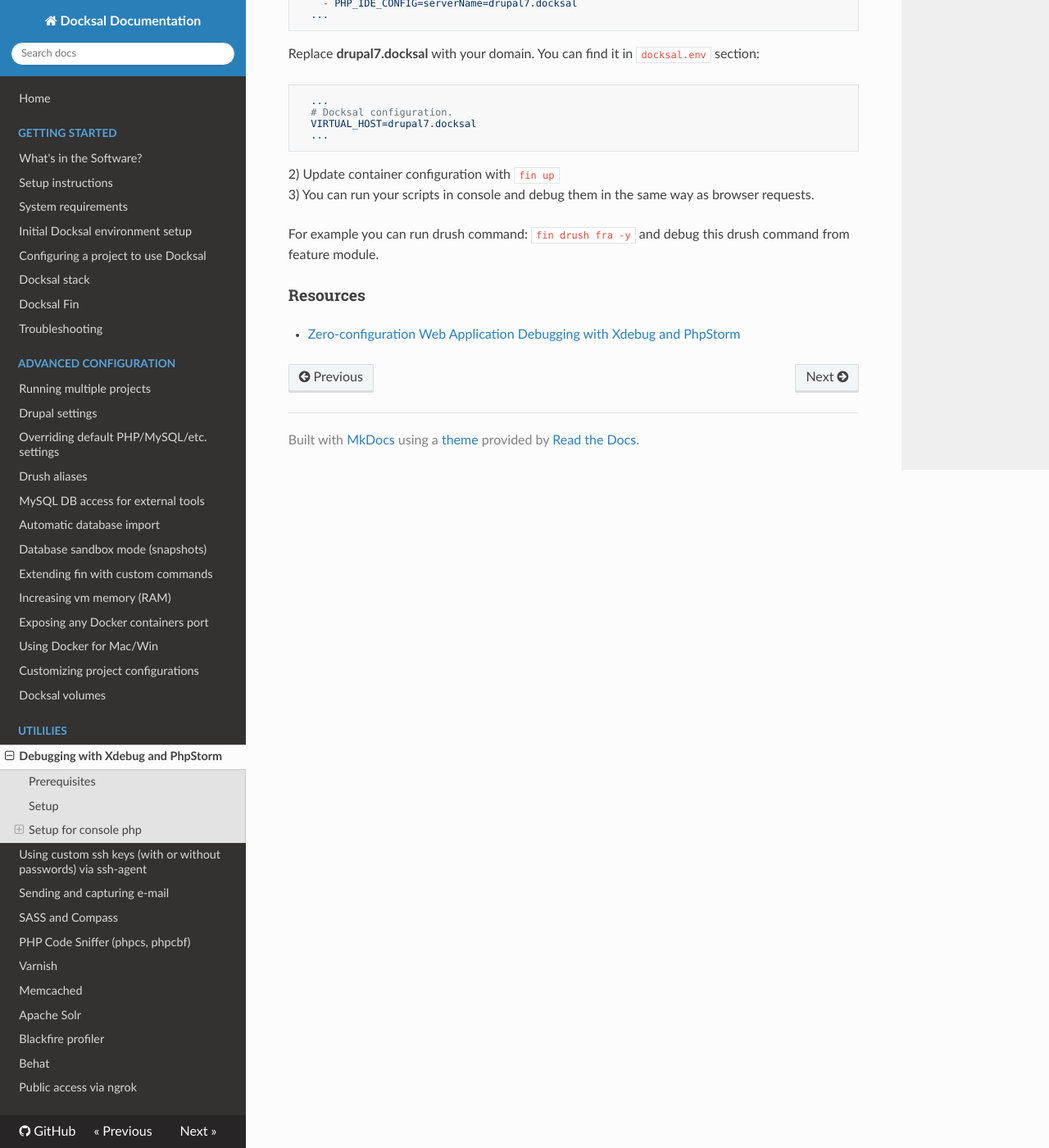
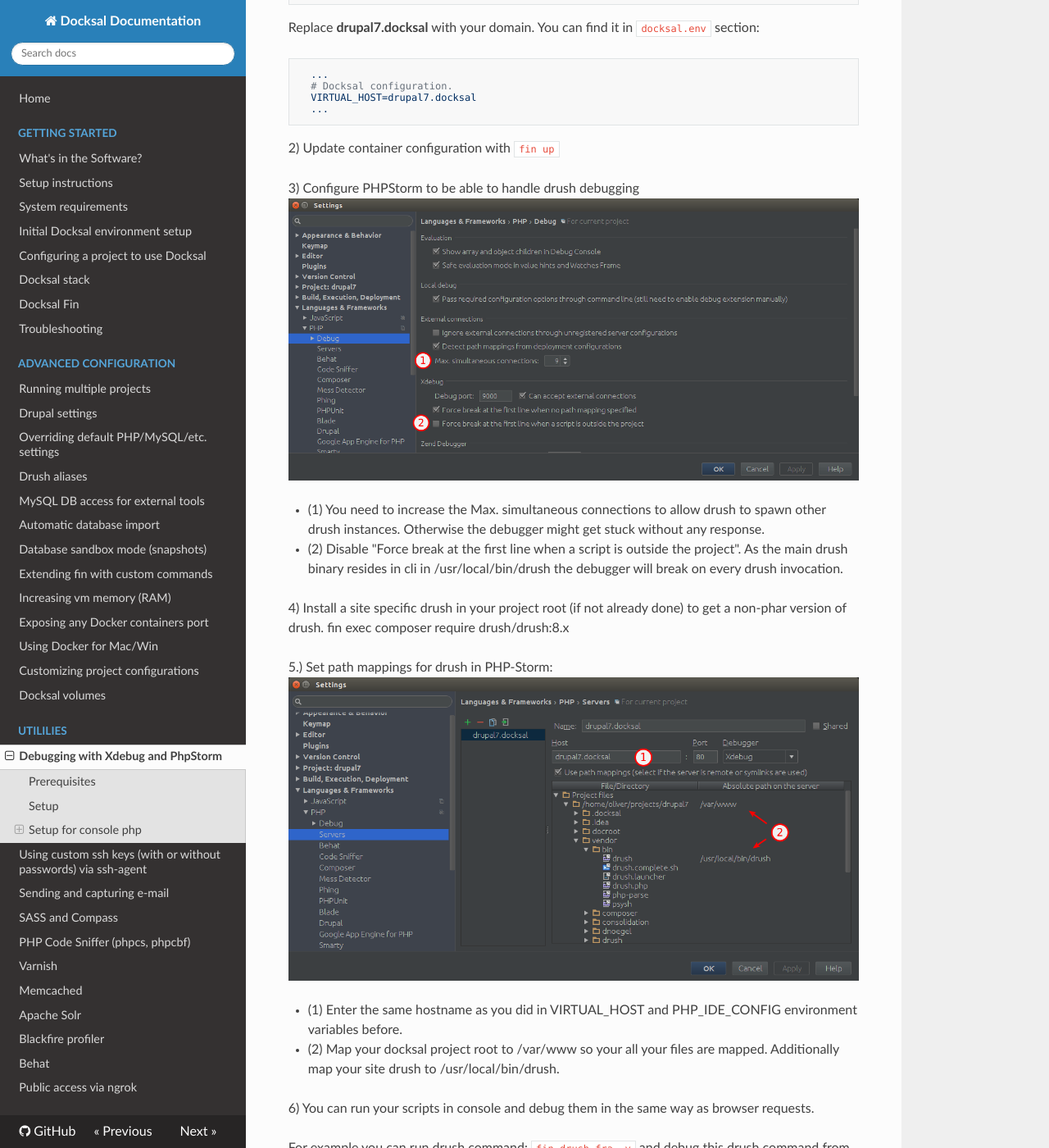
Before and after one commit to docksal/docksal, an MkDocs documentation site: the page built from docs/xdebug.md, in a window 1280 px wide and 1400 px high, scrolled down 2016 px. Shown: the whole window at 82% size. Built offline with MkDocs 1.6.1, drawn with Linux system fonts in a browser that asks for light colours; nearby versions of some CDN libraries; old or Windows-style settings are respelled for this version of MkDocs; some of the changed text lies outside the part shown.

Commit message:
Updated XDEBUG documetnation for drush debugging.

````diff
--- a/docs/xdebug.md
+++ b/docs/xdebug.md
@@ -17,14 +17,10 @@ You can also pick from the [list](https://confluence.jetbrains.com/display/PhpSt
 
 ## Setup
 
-1) Set environment variable on the `cli` service
+1) Set environment variable on the `cli` in .docksal/dockasl.env
 
 ```yaml
-cli:
-  ...
-  environment:
-    - XDEBUG_ENABLED=1
-  ...
+XDEBUG_ENABLED=1
 ```
 2) Update container configuration with `fin up`
 3) Open your project in PHPStorm
@@ -44,16 +40,16 @@ cli:
 
 ## Setup for console php
 
-1) Set environment variable on the `cli` service
+1) Set environment variable on the `cli` service thorugh creating/editing ./docksal/docksal-local.yml
 
 ```yaml
-cli:
-  ...
-  environment:
-    - XDEBUG_ENABLED=1
-    - XDEBUG_CONFIG=idekey=PHPSTORM remote_host=192.168.10.1
-    - PHP_IDE_CONFIG=serverName=drupal7.docksal
-  ...
+version: "2.1"
+services:
+  cli:
+    environment:
+      - XDEBUG_ENABLED=1
+      - XDEBUG_CONFIG=idekey=PHPSTORM remote_host=192.168.10.1
+      - PHP_IDE_CONFIG=serverName=drupal7.docksal
 ```
 
 Replace **drupal7.docksal** with your domain. You can find it in `docksal.env` section:
@@ -66,7 +62,23 @@ Replace **drupal7.docksal** with your domain. You can find it in `docksal.env` s
 ```
 
 2) Update container configuration with `fin up`
-3) You can run your scripts in console and debug them in the same way as browser requests.
+
+3) Configure PHPStorm to be able to handle drush debugging
+![Screenshot](img/xdebug-phpstorm-drush.png)
+
+- (1) You need to increase the Max. simultaneous connections to allow drush to spawn other drush instances. Otherwise the debugger might get stuck without any response.
+- (2) Disable "Force break at the first line when a script is outside the project". As the main drush binary resides in cli in /usr/local/bin/drush the debugger will break on every drush invocation.
+
+4) Install a site specific drush in your project root (if not already done) to get a non-phar version of drush.
+fin exec composer require drush/drush:8.x
+
+5.) Set path mappings for drush in PHP-Storm:
+![Screenshot](img/xdebug-phpstorm-drush-mapping.png)
+
+- (1) Enter the same hostname as you did in VIRTUAL_HOST and PHP_IDE_CONFIG environment variables before.
+- (2) Map your docksal project root to /var/www so your all your files are mapped. Additionally map your site drush to /usr/local/bin/drush.
+
+6) You can run your scripts in console and debug them in the same way as browser requests.
 
 For example you can run drush command: `fin drush fra -y` and debug this drush command from feature module.
 
````
Also changed, not shown: docs/img/xdebug-phpstorm-drush-mapping.png (added), docs/img/xdebug-phpstorm-drush.png (added).
